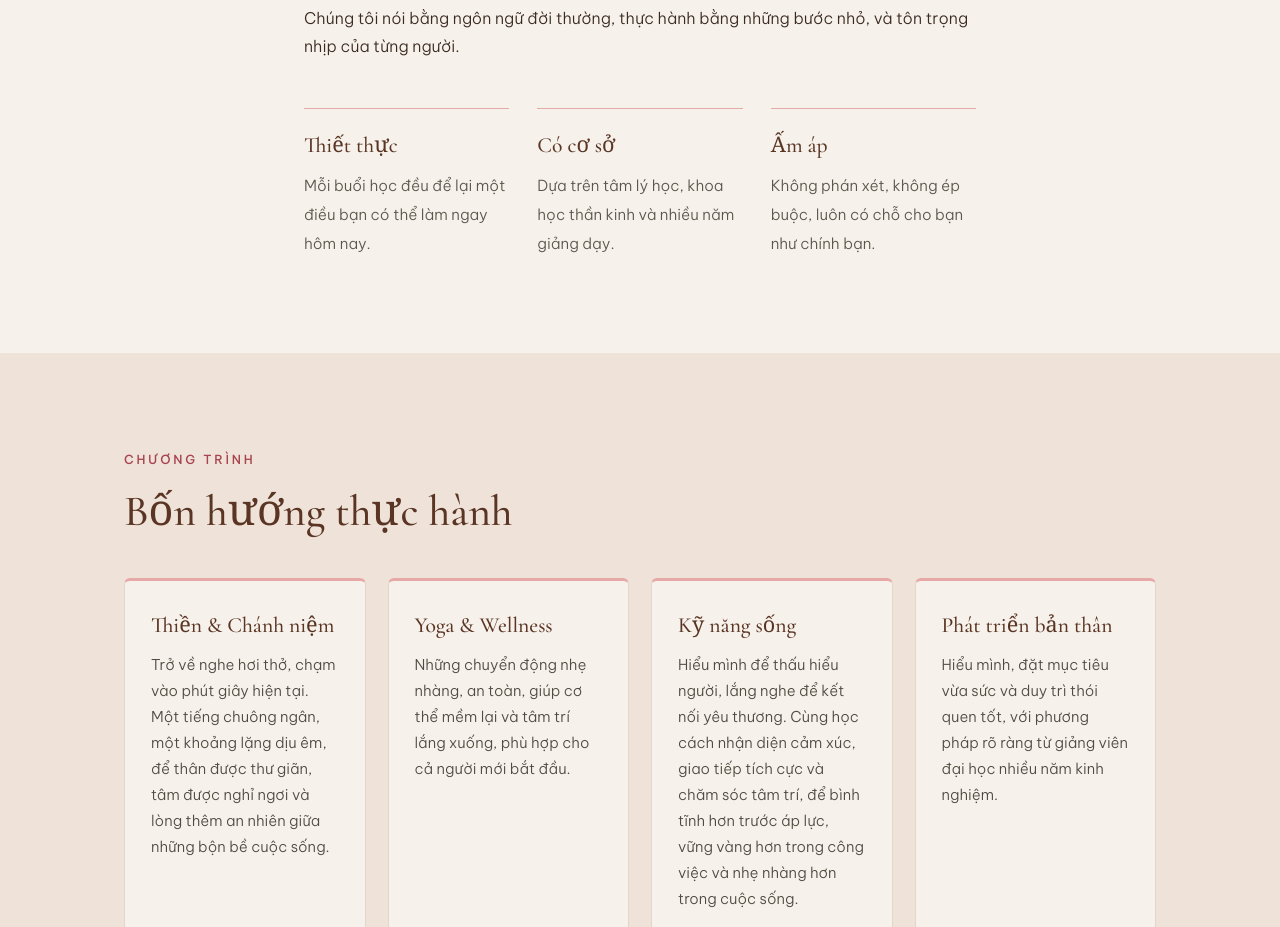
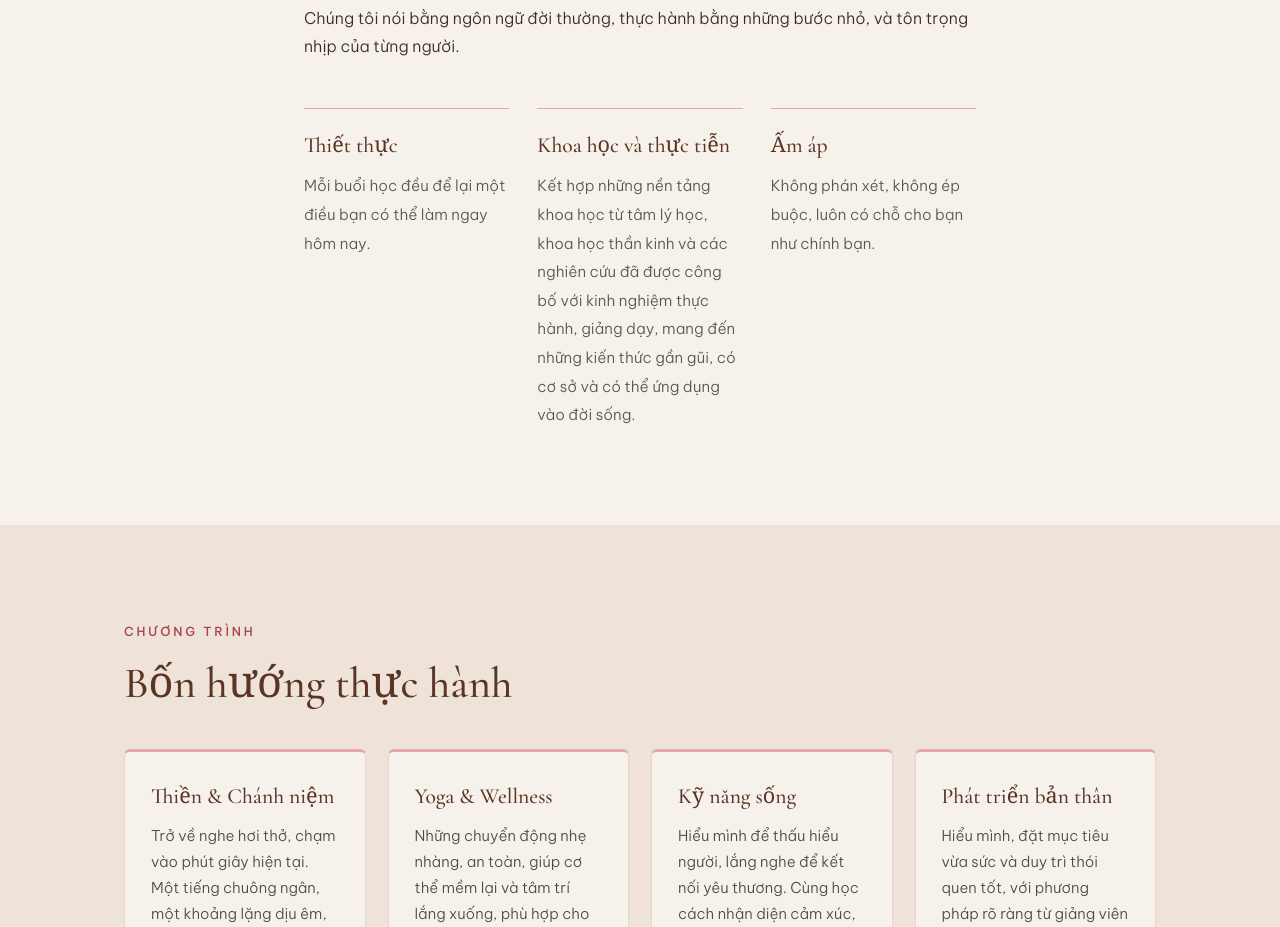
Before and after one commit to anyen45/anyen-website, a plain HTML site: page index.html in a window 1280 px wide. Shown: the part 1360-2287 px from the top of the page. Drawn offline with nearby package versions, Linux system fonts and the light colour scheme.

Commit message:
Update philosophy pillar: Khoa học và thực tiễn
Co-Authored-By: Claude Sonnet 5.5 <noreply@anthropic.com>
Claude-Session: https://claude.ai/code/session_01JVWczoGRHSEtqWZgRuCncz

```diff
--- a/index.html
+++ b/index.html
@@ -56,7 +56,7 @@
       <p>Chúng tôi nói bằng ngôn ngữ đời thường, thực hành bằng những bước nhỏ, và tôn trọng nhịp của từng người.</p>
       <ul class="pillars">
         <li><strong>Thiết thực</strong><span>Mỗi buổi học đều để lại một điều bạn có thể làm ngay hôm nay.</span></li>
-        <li><strong>Có cơ sở</strong><span>Dựa trên tâm lý học, khoa học thần kinh và nhiều năm giảng dạy.</span></li>
+        <li><strong>Khoa học và thực tiễn</strong><span>Kết hợp những nền tảng khoa học từ tâm lý học, khoa học thần kinh và các nghiên cứu đã được công bố với kinh nghiệm thực hành, giảng dạy, mang đến những kiến thức gần gũi, có cơ sở và có thể ứng dụng vào đời sống.</span></li>
         <li><strong>Ấm áp</strong><span>Không phán xét, không ép buộc, luôn có chỗ cho bạn như chính bạn.</span></li>
       </ul>
     </div>
```
